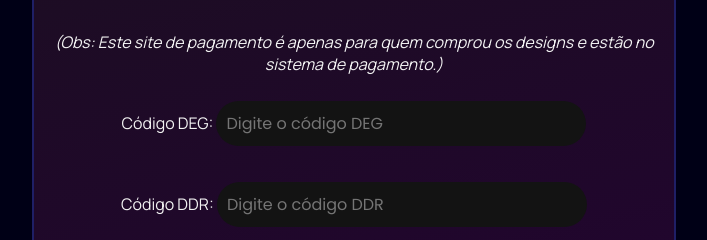
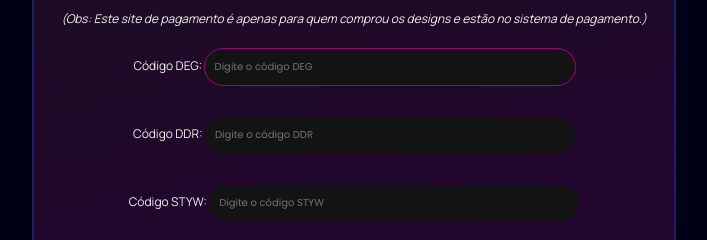
Before and after one commit to RyannNet/paygk-payment, a plain HTML site: page index.html in a window 1280 px wide. In both pictures the pointer is over the input "Código DEG:". Shown: the part 445-685 px from the top of the page, without its empty margins (286-993 px from the left). Drawn offline with Linux system fonts and the light colour scheme; a web font is replaced by a local one.

Commit message:
Update index.html

```diff
--- a/index.html
+++ b/index.html
@@ -3,7 +3,7 @@
 <head>
      <!-- Open Graph (para Discord, Facebook e outras plataformas) -->
     <meta property="og:title" content="PayGK">
-    <meta property="og:description" content="Site oficial de pagamento para GK.">
+    <meta property="og:description" content="GK. sua central de pagamentos oficiais por designs ∆GK">
     <meta property="og:url" content="https://paygk-payment.vercel.app">
     <meta property="og:image" content="/736 Sem Título_20250111213701.png">
     <meta property="og:type" content="website">
@@ -22,6 +22,7 @@
             text-align: center;
             margin: 0;
             padding: 0;
+            font-size: 12px;
         }
 
         .container {
@@ -38,13 +39,27 @@
             padding: 10px;
             margin: 10px 0;
             border-radius: 30px;
-            font-size: 16px;
+            font-size: 10px;
             background-color: #131313;
             outline: none;
             border: none;
             color: #f2f2f2;
             transition: 0.5s;
             font-family: Poppins, sans-serif;
+
+        }
+        input:hover{
+  width: 350px;
+  padding: 10px;
+  margin: 10px 0;
+  border-radius: 30px;
+  font-size: 10px;
+  background-color: #131313;
+  outline: 1px solid #AB0082F5 ;
+  border: none;
+  color: #f2f2f2;
+  transition: 0.5s;
+  font-family: Poppins, sans-serif;
         }
 
         input[disabled] {
@@ -71,7 +86,7 @@
 
         button:hover {
             background: #2700E238;
-            outline: 0.5px solid #2500FFF5;
+            outline: 0.5px solid #9A89FFF5;
             transition: 0.5s;
         }
 
```
